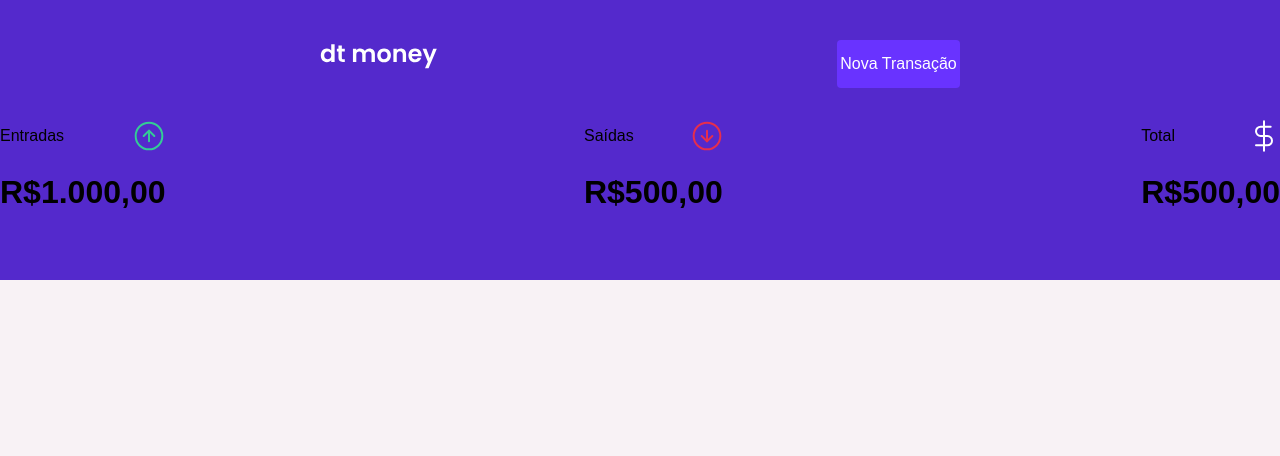
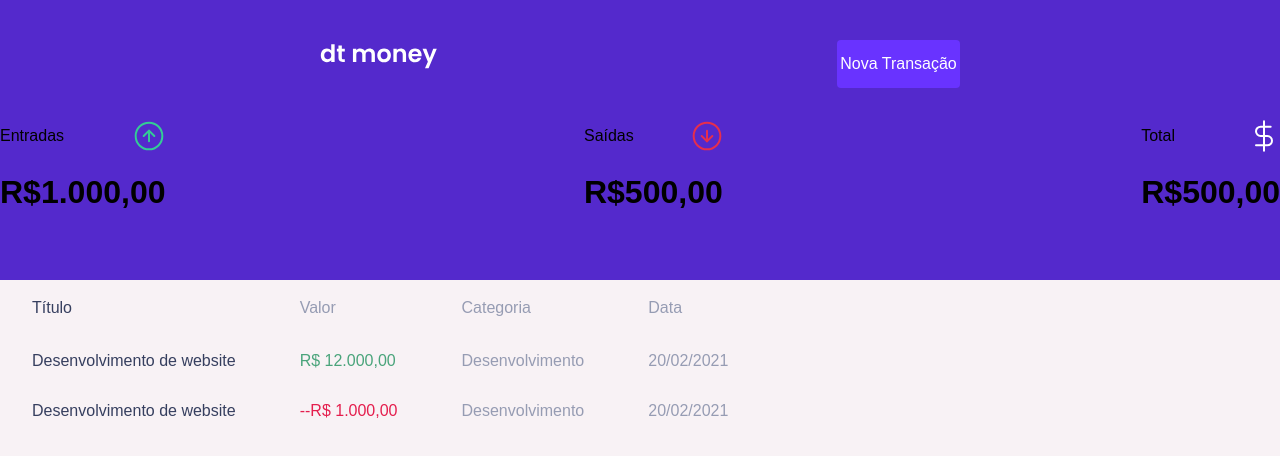
Before and after one commit to ArianeFranchetto/dtmoney, a React (Create React App) app: page / in a window 1280 px wide. Shown: the top 456 px of the page. Built offline with nearby package versions, Linux system fonts and the light colour scheme.

Commit message:
transaction and css

```diff
--- a/src/App.tsx
+++ b/src/App.tsx
@@ -1,6 +1,7 @@
 import { Header } from './components/header'
 import { Dashboard } from './components/Dashboard';
 import './styles/global.css'
+
 
 
 export function App(): JSX.Element {
@@ -12,6 +13,7 @@ return (
 
 
 
+
   </>
   );
 }
--- a/src/components/Dashboard/index.tsx
+++ b/src/components/Dashboard/index.tsx
@@ -1,15 +1,17 @@
 import '../../styles/style-dashboard.css'
 import { Summary } from '../Summary';
 import { TransactionTable } from '../TransactionTable';
+
 export function Dashboard() {
 
     return (
         <div className="container-dash">
-             <div>
+             <>
           <Summary/>
+          <TransactionTable/>
 
 
-    </div>
+    </>
 
 
 
--- a/src/components/TransactionTable/index.tsx
+++ b/src/components/TransactionTable/index.tsx
@@ -1,42 +1,35 @@
 import '../../styles/transiction.css'
 
-export function TransactionTable() {
-<div className="container-tansaction">
-    <table>
+export function TransactionTable () {
+    return (
+        <div className="dash-container">
            <thead>
            <tr>
-            <th>Título</th>
+               <th className="title">Título</th>
                <th>Valor</th>
                <th>Categoria</th>
                <th>Data</th>
            </tr>
            </thead>
+
            <tbody>
                <tr>
-            <td>Desenvolvimento de website</td>
-            <td>R$ 12.000</td>
+                   <td className="title">Desenvolvimento de website</td>
+                   <td className="deposit">R$ 12.000,00</td>
                    <td>Desenvolvimento</td>
-            <td>taltaltal</td>
-            </tr>
-        </tbody>
-        <tbody>
-            <tr>
-            <td>Desenvolvimento de website</td>
-            <td>R$ 12.000</td>
-            <td>Desenvolvimento</td>
-            <td>taltaltal</td>
-            </tr>
-        </tbody>
-        <tbody>
-            <tr>
-            <td>Desenvolvimento de website</td>
-            <td>R$ 12.000</td>
-            <td>Desenvolvimento</td>
-            <td>taltaltal</td>
+                   <td>20/02/2021</td>
                </tr>
            </tbody>
 
-    </table>
+           <tbody>
+               <tr>
+                   <td className="title">Desenvolvimento de website</td>
+                   <td className="withdraw"> --R$ 1.000,00</td>
+                   <td>Desenvolvimento</td>
+                   <td>20/02/2021</td>
+               </tr>
+           </tbody>
+
         </div>
-
+    )
 }
--- a/src/styles/transiction.css
+++ b/src/styles/transiction.css
@@ -0,0 +1,57 @@
+:root {
+    --background: #f8f2f5;
+    --red: #E41E4D;
+    --blue: #5429CC;
+    --blue-light: #6933FF;
+    --text-title: #363F5F;
+    --text-body: #49568a;
+    --shape: #FFFFF;
+    --green:  #4aa47b;
+    }
+
+.dash-container {
+    margin-top: 4rem;
+
+
+}
+
+table {
+    width: 100%;
+    border-spacing: 0 0.5rem;
+
+
+
+}
+
+th {
+    color: var(--text-body);
+    font-weight: 400;
+    padding: 1rem 2rem;
+    text-align: left;
+    line-height: 1.5rem;
+}
+
+td {
+    padding: 1rem 2rem;
+    border: 0;
+    background: var(--shape);
+    color: var(--text-body);
+    border-radius: 00.25rem;
+
+
+
+
+}
+
+.title {
+    color: var(--text-title);
+    font-weight: 500;
+}
+
+.deposit {
+    color: var(--green);
+}
+
+.withdraw {
+    color: var(--red);
+}
```
Lines whose indentation alone changed are shown as unchanged.
